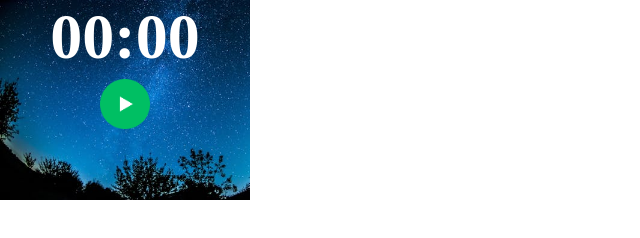
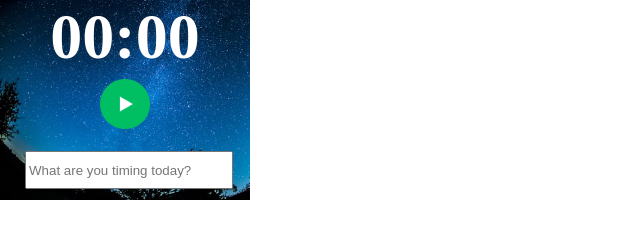
Before and after one commit to SomtoAch/timer_extension, a browser extension: page index.html in a window 1280 px wide. Shown: the whole page, without its empty margins (0-640 px from the left). Drawn offline with Linux system fonts and the light colour scheme.

Commit message:
added a textbox where users can write down the activity they are timing

```diff
--- a/index.html
+++ b/index.html
@@ -27,6 +27,9 @@
                 </div>
 
         </div>
+        <div id="textRow">
+            <input type="text" name="activityText" id="activityText" placeholder="What are you timing today?">
+        </div>
     </main>
 
     <script src="script.js"></script>
--- a/style.css
+++ b/style.css
@@ -10,6 +10,9 @@ main{
     background-size: cover;
     margin: 0;
     padding: 0;
+    display: flex;
+    flex-direction: column;
+    justify-content: space-evenly;
 }
 
 #timerRow{
@@ -52,3 +55,14 @@ main{
 .hide{
     display: none;
 }
+
+#textRow{
+    width: 80%;
+    margin: auto;
+    height: 2rem;
+}
+
+#activityText{
+    height: 100%;
+    width: 100%;
+}
```
